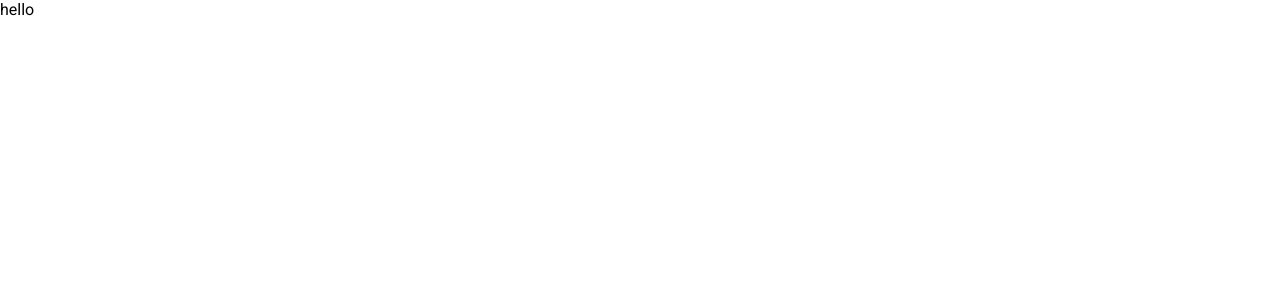
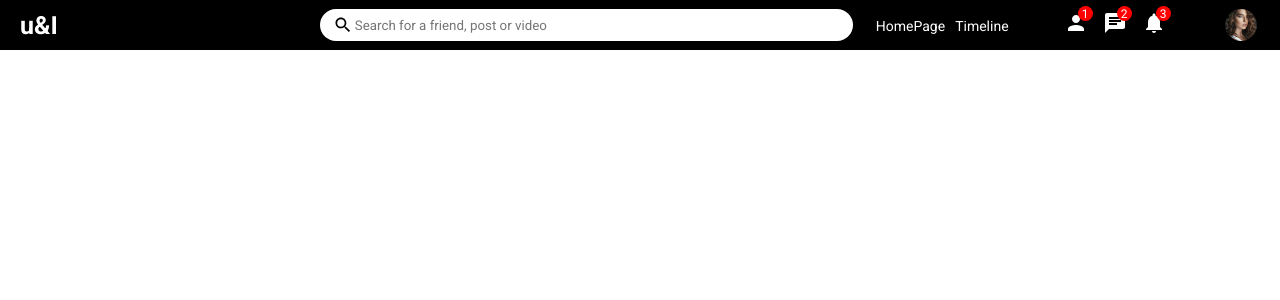
Before and after one commit to rajatdh27/u-i, a React (Create React App) app: page / in a window 1280 px wide. Shown: the top 300 px of the page. Built offline with nearby package versions, Linux system fonts and the light colour scheme.

Commit message:
completed topbar

```diff
--- a/package.json
+++ b/package.json
@@ -3,6 +3,8 @@
   "version": "0.1.0",
   "private": true,
   "dependencies": {
+    "@material-ui/core": "^4.12.4",
+    "@material-ui/icons": "^4.11.3",
     "@testing-library/jest-dom": "^5.16.5",
     "@testing-library/react": "^13.4.0",
     "@testing-library/user-event": "^13.5.0",
--- a/src/App.js
+++ b/src/App.js
@@ -1,8 +1,10 @@
+import Home from "./Pages/Home/Home";
+
 function App() {
   return (
-    <div className="App">
-      hello
-    </div>
+    <>
+      <Home />
+    </>
   );
 }
 
--- /dev/null
+++ b/src/Pages/Home/Home.jsx
@@ -0,0 +1,9 @@
+import Topbar from "../../components/Topbar/Topbar";
+
+export default function Home() {
+  return (
+    <>
+      <Topbar />
+    </>
+  );
+}
--- /dev/null
+++ b/src/components/Topbar/Topbar.jsx
@@ -0,0 +1,46 @@
+import styles from "./Topbar.module.css";
+import { Search, Person, Chat, Notifications } from "@material-ui/icons";
+
+export default function Topbar() {
+  return (
+    <div className={styles.topbarContainer}>
+      <div className={styles.topbarLeft}>
+        <span className={styles.topbarLogo}>u&I</span>
+      </div>
+      <div className={styles.topbarCenter}>
+        <div className={styles.searchBar}>
+          <Search className={styles.searchIcon} />
+          <input
+            placeholder="Search for a friend, post or video"
+            className={styles.searchInput}
+          />
+        </div>
+      </div>
+      <div className={styles.topbarRight}>
+        <div className={styles.topbarLinks}>
+          <span className={styles.topbarLink}>HomePage</span>
+          <span className={styles.topbarLink}>Timeline</span>
+        </div>
+        <div className={styles.topbarIcons}>
+          <div className={styles.topbarIconItem}>
+            <Person />
+            <span className={styles.topbarIconBadge}>1</span>
+          </div>
+          <div className={styles.topbarIconItem}>
+            <Chat />
+            <span className={styles.topbarIconBadge}>2</span>
+          </div>
+          <div className={styles.topbarIconItem}>
+            <Notifications />
+            <span className={styles.topbarIconBadge}>3</span>
+          </div>
+        </div>
+        <img
+          src="/assets/person/8.jpeg"
+          alt=""
+          className={styles.topbarImage}
+        ></img>
+      </div>
+    </div>
+  );
+}
--- /dev/null
+++ b/src/components/Topbar/Topbar.module.css
@@ -0,0 +1,88 @@
+.topbarContainer {
+  height: 3.125rem;
+  width: 100%;
+  background-color: black;
+  color: white;
+  display: flex;
+  align-items: center;
+  position: sticky;
+  top: 0;
+}
+.topbarLogo {
+  font-size: 1.5625rem;
+  margin-left: 1.25rem;
+  font-weight: bold;
+  cursor: pointer;
+}
+.topbarLeft {
+  flex: 3;
+}
+.topbarCenter {
+  flex: 5;
+}
+.searchBar {
+  width: 100%;
+  height: 2rem;
+  color: black;
+  background-color: white;
+  border-radius: 2rem;
+  display: flex;
+  align-items: center;
+}
+.searchIcon {
+  font-size: 1.25rem !important;
+  margin-left: 0.8rem;
+}
+
+.searchInput {
+  border: none;
+  width: 70%;
+}
+
+.searchInput:focus {
+  outline: none;
+}
+
+.topbarRight {
+  flex: 4;
+  display: flex;
+  align-items: center;
+  justify-content: space-around;
+}
+.topbarLink {
+  margin-right: 0.625rem;
+  font-size: 0.875rem;
+  cursor: pointer;
+}
+
+.topbarIcons {
+  display: flex;
+}
+
+.topbarIconItem {
+  margin-right: 0.9375rem;
+  cursor: pointer;
+  position: relative;
+}
+
+.topbarIconBadge {
+  width: 0.9375rem;
+  height: 0.9375rem;
+  font-size: 0.75rem;
+  background-color: red;
+  border-radius: 50%;
+  position: absolute;
+  top: -5px;
+  right: -5px;
+  display: flex;
+  align-items: center;
+  justify-content: center;
+}
+
+.topbarImage {
+  width: 32px;
+  height: 32px;
+  border-radius: 50%;
+  object-fit: cover;
+  cursor: pointer;
+}
```
Also changed, not shown: src/Pages/Home/Home.module.css (added), 1 other file (tests, documents, lock files or other folders).
